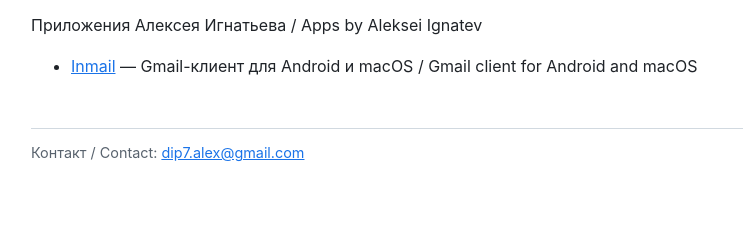
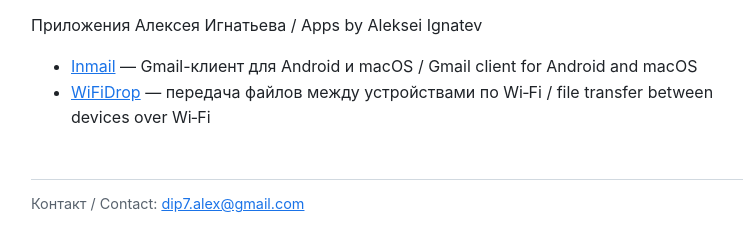
Before and after one commit to Andrioswp/Andrioswp.github.io, a plain HTML site: page index.html in a window 1280 px wide. Shown: the part 93-344 px from the top of the page, without its empty margins (249-992 px from the left). Drawn offline with Linux system fonts and the light colour scheme.

Commit message:
Update index.html (WiFiDrop)

```diff
--- a/index.html
+++ b/index.html
@@ -12,6 +12,7 @@
 <p>Приложения Алексея Игнатьева / Apps by Aleksei Ignatev</p>
 <ul>
 <li><a href="/inmail/">Inmail</a> — Gmail-клиент для Android и macOS / Gmail client for Android and macOS</li>
+<li><a href="/wifidrop/">WiFiDrop</a> — передача файлов между устройствами по Wi‑Fi / file transfer between devices over Wi‑Fi</li>
 </ul>
 <footer>Контакт / Contact: <a href="mailto:dip7.alex@gmail.com">dip7.alex@gmail.com</a></footer>
 </main>
```
